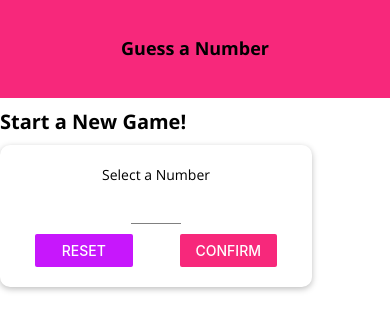
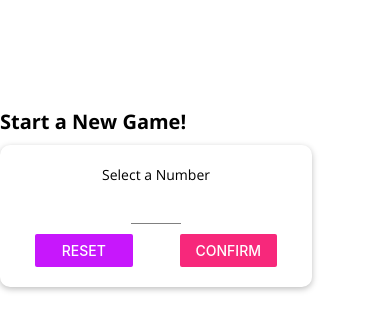
Before and after one commit to jperomingan/react-native-recipe, a React Native app in the folder rn-recipe-app/: screen / in a window 390 px wide. Shown: the top 330 px of the page. Built offline with nearby package versions, Linux system fonts and the light colour scheme.

Commit message:
Introducing the Platform API

```diff
--- a/rn-recipe-app/components/Header.js
+++ b/rn-recipe-app/components/Header.js
@@ -1,5 +1,5 @@
 import React from 'react';
-import { View, Text, StyleSheet } from 'react-native';
+import { View, Text, StyleSheet, Platform } from 'react-native';
 
 import TitleText from './TitleText';
 import Colors from '../constants/colors';
@@ -7,7 +7,7 @@
 const Header = props => {
     return (
         <View style={styles.header}>
-            <TitleText>{props.title}</TitleText>
+            <TitleText style={styles.title}>{props.title}</TitleText>
         </View>
     );
 };
@@ -17,13 +17,18 @@
         width: '100%',
         height: 98,
         paddingTop: 36,
-        backgroundColor: Colors.primary,
-        alignItems: 'center'
+        backgroundColor: Platform.OS === 'android' ? Colors.primary : 'white',
+        alignItems: 'center',
+        borderBottomColor: Platform.OS === 'ios' ? '#ccc' : 'transparent',
+        borderBottomWidth: Platform.OS === 'ios' ? 1 : 0
     },
     headerTitle: {
         color: 'black',
         fontSize: 18,
         fontFamily: 'open-sans-bold'
+    },
+    title: {
+        color: Platform.OS === 'ios' ? Colors.primary : 'white'
     }
 });
 
--- a/rn-recipe-app/screens/StartGameScreen.js
+++ b/rn-recipe-app/screens/StartGameScreen.js
@@ -107,6 +107,14 @@
 }
 
 const styles = StyleSheet.create({
+    handler: {
+        width: '100%',
+        height: 90,
+        paddingTop: 36,
+        backgroundColor: Colors.primary,
+        alignItems: 'center',
+        justifyContent: 'center'
+    },
     screen: {
         flex: 1,
         padding: 10,
```
